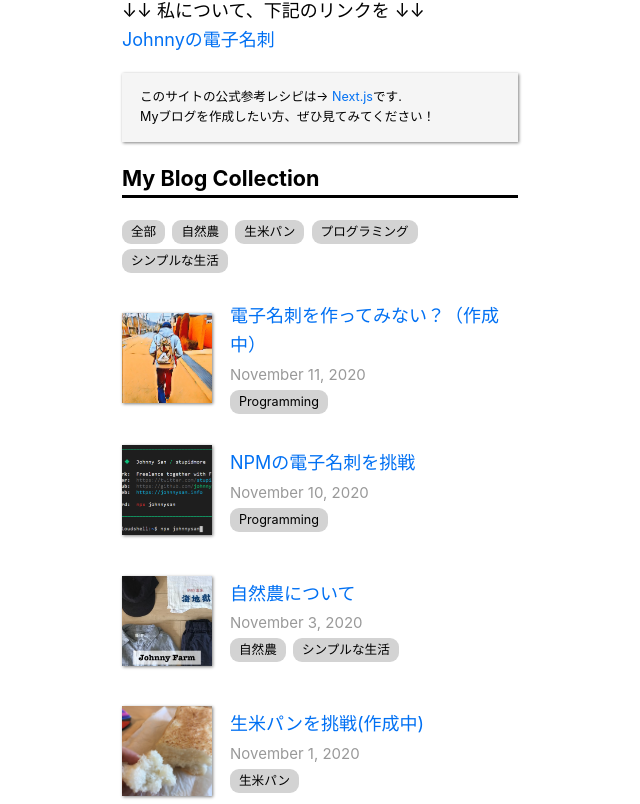
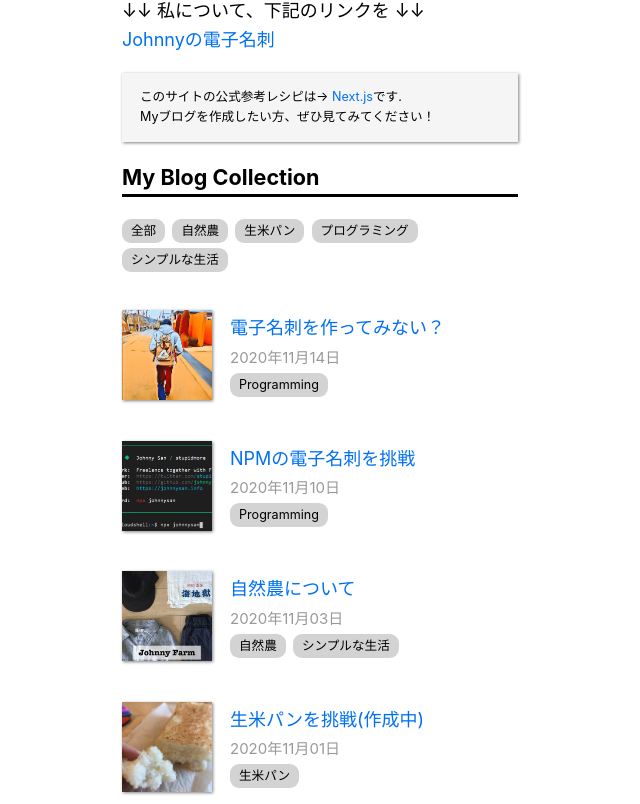
Before and after one commit to johnnysan173/nextjs-blog, a Next.js app: page / in a window 1280 px wide. Shown: the part 476-1280 px from the top of the page, without its empty margins (320-960 px from the left). Built offline with nearby package versions, Linux system fonts and the light colour scheme.

Commit message:
try SEO, clear unused format

```diff
--- a/components/date.js
+++ b/components/date.js
@@ -2,5 +2,5 @@ import { parseISO, format } from 'date-fns'
 
 export default function Date({ dateString }) {
   const date = parseISO(dateString)
-  return <time dateTime={dateString}>{format(date, 'LLLL d, yyyy')}</time>
+  return <time dateTime={dateString}>{format(date, 'yyyy年LL月dd日')}</time>
 }
--- a/components/layout.js
+++ b/components/layout.js
@@ -15,12 +15,6 @@ export default function Layout({ children, home }) {
           name="description"
           content="自然農、生米パン、プログラミングのゆったり生活を目指す"
         />
-        {/* <meta
-          property="og:image"
-          content={`https://og-image.now.sh/${encodeURI(
-            siteTitle
-          )}.png?theme=light&md=0&fontSize=75px&images=https%3A%2F%2Fassets.vercel.com%2Fimage%2Fupload%2Ffront%2Fassets%2Fdesign%2Fnextjs-black-logo.svg`}
-        /> */}
         <meta
           property="og:image"
           content="https://uploads.codesandbox.io/uploads/user/1044f1e3-3574-49e2-b624-02203c94bd7d/iW4f-ProfilePic.jpeg"
@@ -37,7 +31,7 @@ export default function Layout({ children, home }) {
               className={`${styles.headerHomeImage} ${utilStyles.borderCircle}`}
               alt={name}
             />
-            <h1 className={utilStyles.heading2Xl}>{name}</h1>
+            <h1>{name}</h1>
           </>
         ) : (
           <>
@@ -50,7 +44,7 @@ export default function Layout({ children, home }) {
                 />
               </a>
             </Link>
-            <h2 className={utilStyles.headingLg}>
+            <h2>
               <Link href="/">
                 <a className={utilStyles.colorInherit}>{name}</a>
               </Link>
--- a/pages/index.js
+++ b/pages/index.js
@@ -14,7 +14,7 @@ export default function Home({ allPostsData }) {
       <Head>
         <title>{siteTitle}</title>
       </Head>
-      <section className={utilStyles.headingMd}>
+      <section>
         <p>
             香港から来ました。大阪高槻在住。自由自在な生活スタイルを模索中。
             今持続性がある自然農とシンプルなプログラミングを勉強しています。
@@ -35,8 +35,8 @@ export default function Home({ allPostsData }) {
         </blockquote>
       </section>
 
-      <section className={`${utilStyles.headingMd} ${utilStyles.padding1px}`}>
-        <h2 className={utilStyles.headingLg}>My Blog Collection</h2>
+      <section>
+        <h2>My Blog Collection</h2>
         <Tag tag={mytag}/>
         <br />
         <ul className={utilStyles.list}>
--- a/posts/20201111-Profile-Card.md
+++ b/posts/20201114-Profile-Card.md
@@ -1,6 +1,6 @@
 ---
-title: '電子名刺を作ってみない？（作成中）'
-date: '2020-11-11'
+title: '電子名刺を作ってみない？'
+date: '2020-11-14'
 thumb: '/images/profile.jpg'
 tag: 'Programming'
 ---
@@ -396,12 +396,20 @@ CSSの編集疲れ様、自分でごりごりしても限界があるので、
 
 ### 9. ネットで公開（Deploy）
 
-どても簡単、一番左ロケットマーク🚀を押して、青色の「Deploy to Netlify」を押したら、少し待ってから完了！生成したサイトはhttps://xxx-xxxxx.netlify.app/みたいな感じになる
+どても簡単、一番左ロケットマーク🚀を押して、青色の「Deploy to Netlify」を押したら、少し待ってから完了！生成したサイトはhttps://xxx-xxxxx.netlify.app/みたいな感じになる。
+
+私の場合はnetlifyにログインして編集したので、これです。
+
+[https://johnnysan.netlify.app](https://johnnysan.netlify.app)
 
 ## 最後
 
 皆さん、いかかでしょうか？いざの時すぐ出せるように、生成したサイトのリンクをブックマーク保存してね。そして、もう一個方法はQR Codeに生成して、相手のカメラに読んでもらうも便利だよ。
-> 私がいつも使っているサイトはこれです。[https://qr.quel.jp/](https://qr.quel.jp/)　簡単にQR Codeを生成できて、便利！！
+
+ちなみに、下記は私のブログのQR Codeです。
+<img src="https://uploads.codesandbox.io/uploads/user/1044f1e3-3574-49e2-b624-02203c94bd7d/s3Ni-johnnysan.info" style="margin:20px auto"/>
+
+> 私がいつも使っているQR Code生成サイトはこれです。[https://qr.quel.jp/](https://qr.quel.jp/)　簡単にQR Codeを生成できて、便利！！
 
 
 完成したら、ぜひ私のSNSまで連絡していただければうれしいです。
--- a/styles/utils.module.css
+++ b/styles/utils.module.css
@@ -1,30 +1,3 @@
-.heading2Xl {
-  /* font-size: 2rem;
-  line-height: 1.2;
-  font-weight: 800;
-  letter-spacing: -0.05rem;
-  margin: 1rem 0; */
-}
-
-.headingXl {
-  /* font-size: 1.5rem;
-  line-height: 1.3;
-  font-weight: 800;
-  letter-spacing: -0.05rem;
-  margin: 1rem 0; */
-}
-
-.headingLg {
-  /* font-size: 1.2rem;
-  line-height: 1.4;
-  margin: 1rem 0; */
-}
-
-.headingMd {
-  /* font-size: 1.1rem;
-  line-height: 1.5; */
-}
-
 .borderCircle {
   border-radius: 9999px;
 }
```
Also changed, not shown: pages/posts/[id].js (+6 -1 lines).
